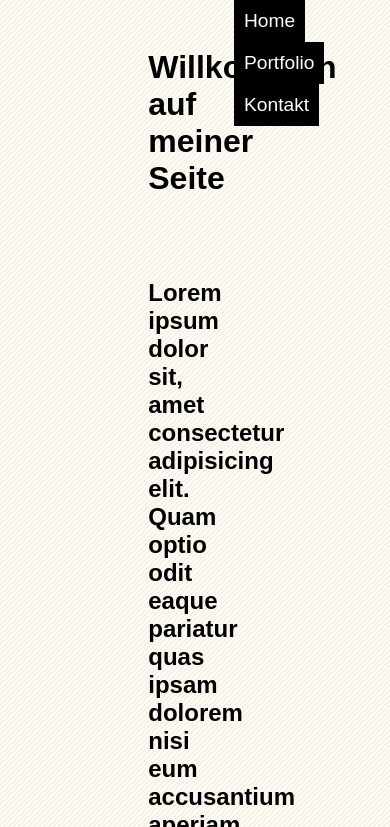
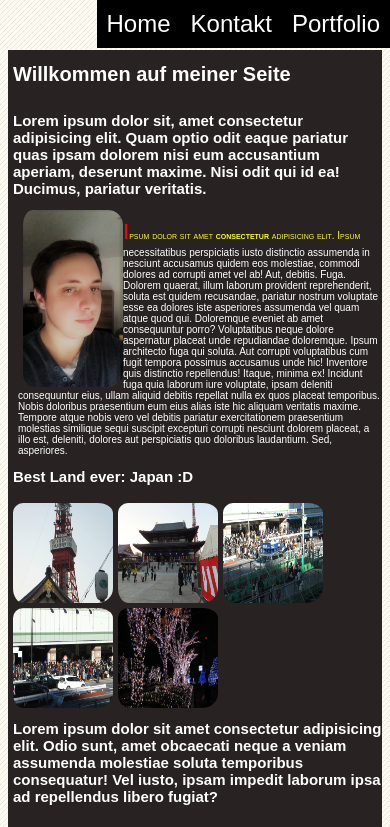
Before and after one commit to RetchyS/GIS-SoSe-2021, a plain HTML site: page Aufgabe1.4/index.html in a window 390 px wide. Shown: the top 827 px of the page. Drawn offline with Linux system fonts and the light colour scheme.

Commit message:
fertisch

```diff
--- a/Aufgabe1.4/index.html
+++ b/Aufgabe1.4/index.html
@@ -9,27 +9,36 @@
 </head>
 <body>
     <header>
-        <div><h1>Willkommen auf meiner Seite</h1></div>
+            <div class="navi">
 
-        <ul class="navi">
-            <li><a class="active" href="https://retchys.github.io/GIS-SoSe-2021/Aufgabe1.4/">Home</a></li>
-            <li><a href="https://retchys.github.io/GIS-SoSe-2021/Aufgabe1.4/portfolio.html">Portfolio</a></li>
-            <li><a href="https://retchys.github.io/GIS-SoSe-2021/Aufgabe1.4/kontakt.html">Kontakt</a></li>
-          </ul>
+                <a href="https://retchys.github.io/GIS-SoSe-2021/Aufgabe1.4/portfolio.html">Portfolio</a>
+                <a href="https://retchys.github.io/GIS-SoSe-2021/Aufgabe1.4/kontakt.html">Kontakt</a>
+                <a class="active" href="https://retchys.github.io/GIS-SoSe-2021/Aufgabe1.4/">Home</a>
+            </div>
+    </header>
+ <main>
+    <div><h1>Willkommen auf meiner Seite</h1></div>
+     <div><h2>Lorem ipsum dolor sit, amet consectetur adipisicing elit. Quam optio odit eaque pariatur quas ipsam dolorem nisi eum accusantium aperiam, deserunt maxime. Nisi odit qui id ea! Ducimus, pariatur veritatis.</h2></div>
 
 
-    </header>
- <main>
-     <div><h2>Lorem ipsum dolor sit, amet consectetur adipisicing elit. Quam optio odit eaque pariatur quas ipsam dolorem nisi eum accusantium aperiam, deserunt maxime. Nisi odit qui id ea! Ducimus, pariatur veritatis.</h2></div>
-     <div><img id="meinbild" src="bilder/meinbild.jpg" alt="meinbild" ></div>
-
-     <div>Lorem ipsum dolor sit amet consectetur adipisicing elit. Ipsum necessitatibus perspiciatis iusto distinctio assumenda in nesciunt accusamus quidem eos molestiae, commodi dolores ad corrupti amet vel ab! Aut, debitis. Fuga.
+     <div>
+         <p>
+             ipsum dolor sit amet <strong> consectetur </strong> <img id="meinbild" src="bilder/meinbild.jpg" alt="meinbild" >adipisicing elit. Ipsum necessitatibus perspiciatis iusto distinctio assumenda in nesciunt accusamus quidem eos molestiae, commodi dolores ad corrupti amet vel ab! Aut, debitis. Fuga.
      Dolorem quaerat, illum laborum provident reprehenderit, soluta est quidem recusandae, pariatur nostrum voluptate esse ea dolores iste asperiores assumenda vel quam atque quod qui. Doloremque eveniet ab amet consequuntur porro?
      Voluptatibus neque dolore aspernatur placeat unde repudiandae doloremque. Ipsum architecto fuga qui soluta. Aut corrupti voluptatibus cum fugit tempora possimus accusamus unde hic! Inventore quis distinctio repellendus! Itaque, minima ex!
      Incidunt fuga quia laborum iure voluptate, ipsam deleniti consequuntur eius, ullam aliquid debitis repellat nulla ex quos placeat temporibus. Nobis doloribus praesentium eum eius alias iste hic aliquam veritatis maxime.
-     Tempore atque nobis vero vel debitis pariatur exercitationem praesentium molestias similique sequi suscipit excepturi corrupti nesciunt dolorem placeat, a illo est, deleniti, dolores aut perspiciatis quo doloribus laudantium. Sed, asperiores.</div>
+     Tempore atque nobis vero vel debitis pariatur exercitationem praesentium molestias similique sequi suscipit excepturi corrupti nesciunt dolorem placeat, a illo est, deleniti, dolores aut perspiciatis quo doloribus laudantium. Sed, asperiores.
+    </p>
+    </div>
 
-
+    <div>
+        <h2>Best Land ever: Japan :D</h2>
+        <img src="Japan/bild1.jpg" alt="japan1">
+        <img src="Japan/bild2.jpg" alt="japan2">
+        <img src="Japan/bild3.jpg" alt="japan3">
+        <img src="Japan/bild4.jpg" alt="japan4">
+        <img src="Japan/bild5.jpg" alt="japan5">
+    </div>
 
 
 
--- a/Aufgabe1.4/style.css
+++ b/Aufgabe1.4/style.css
@@ -1,20 +1,34 @@
 body{
     background-image: url(hintergrund/hintergrundLinien.png);
     font-family: Arial, Helvetica, sans-serif;
+    color: white;
+    margin-top:50px;
 }
 
-div, header,main,footer{
+header,main,footer{
+    background-color: rgb(61, 55, 55);
     margin: auto;
-    width: 50%;
-    padding: 10px;
+    width: 800px;
+
+
+
 }
-h1,h2,h3,h4,h5,h6,div{
+div{
+    margin: auto;
+    width: 800px;
+    overflow:hidden;
+}
+
+h1,h2,h3,h4,h5,h6{
     text-align: left;
     max-width: 800px;
+    padding-left:5px;
+
 }
+
 p{
     margin: 0;
-    padding: 0;
+    padding-left: 10px;
 }
 
 #footerhome a{
@@ -24,28 +38,23 @@ p{
     background-color: black;
     text-decoration: none;
     float: right;
-    right: 0;
 }
 #footerhome a:hover{
     background-color: green;
 }
 
 img{
+    display:flex;
+    float: left;
     border-radius: 5px;
     max-width:800px;
     height: 150px;
+    padding-left: 5px;
 }
-
-
-
-
-
-
-
 
 input[type=text] {
     display: block;
-    width: 20%;
+    width: 60%;
     padding: 12px;
     border: 1px solid white;
     border-radius: 4px;
@@ -54,9 +63,11 @@ input[type=text] {
     margin-bottom: 16px;
     resize: horizontal;
   }
+
  textarea {
+
     display: block;
-    width: 40%;
+    width: 80%;
     padding: 12px;
     border: 1px solid white;
     border-radius: 4px;
@@ -65,6 +76,7 @@ input[type=text] {
     margin-bottom: 16px;
     resize: horizontal;
   }
+
   input[type=submit] {
 
     color: white;
@@ -76,40 +88,31 @@ input[type=text] {
   input[type=submit]:hover {
     background-color: green;
   }
+
+
   .formular {
+    padding:5px;
+    max-width:99%;
     border-radius: 5px;
-    padding: 20px;
   }
 
 
+.navi {
+    overflow:hidden;
+    position: fixed;
+    top:0;
+    right:0;
 
-
-
-
-
-
-
-
-
-
-
-
-.navi {
-    width: 40%;
-    position: fixed;
-    list-style-type: none;
+    list-style-type:none;
+    padding: 0;
     margin: 0;
-    padding: 0;
-    right: 0;
-    top:0;
+    color: white;
+    font-size: 20px;
 
 }
 
-.navi li{
-    float: left;
-}
-
 .navi a{
+    float:right;
     font-size: larger;
     display:block;
     color: white;
@@ -118,11 +121,99 @@ input[type=text] {
     background-color:black;
     text-decoration: none;
 }
+
+
+.navi a:hover{
+    background-color: green;
+}
+
+
 .navi a:active{
     background-color:greenyellow;
     color:black;
 }
 
-.navi a:hover{
-    background-color: green;
+h2 ~ img{
+    display: block;
+    padding-top:5px;
+    border-radius: 15px;
+    overflow:hidden;
+
+
 }
+
+/* Transition*/
+img {
+    width: 100px;
+    height: 100px;
+    transition: width 2s, height 2s;
+  }
+
+  img:hover {
+    width: 60%;
+    height: auto;
+  }
+
+
+strong + img{
+    border-radius: 15px;
+    max-width:100px;
+    height: auto;
+
+}
+
+div > p::first-letter {
+    color: #ff0000;
+    font-size: xx-large;
+  }
+
+ div > p::first-line {
+    color: yellow;
+    font-variant: small-caps;
+  }
+
+
+
+
+
+@media screen and (max-width: 1024px) {
+
+    main,footer,div{
+        width: 100%;
+
+        font-size: 10px;
+        margin:0;
+    }
+    main,footer{
+        background-color:rgb(77, 73, 73);
+    }
+    img{
+        max-width: 50%;
+        max-height:auto;
+
+    }
+
+}
+
+
+
+
+
+@media screen and (max-width:600px) {
+
+    main,footer,div{
+        width: 100%;
+
+        font-size: 10px;
+        margin:0;
+    }
+    main,footer{
+        background-color:rgb(41, 34, 34);
+    }
+    img{
+        max-width: 50%;
+        max-height:auto;
+
+    }
+
+}
```
Also changed, not shown: Aufgabe1.4/kontakt.html (+6 -6 lines), Aufgabe1.4/portfolio.html (+10 -10 lines), Aufgabe1.4/Japan/20200429_130131.jpg (added), Aufgabe1.4/Japan/bild1.jpg (added), Aufgabe1.4/Japan/bild2.jpg (added), Aufgabe1.4/Japan/bild3.jpg (added), Aufgabe1.4/Japan/bild4.jpg (added), Aufgabe1.4/Japan/bild5.jpg (added), Aufgabe1.4/gif/giphy.gif (added).
